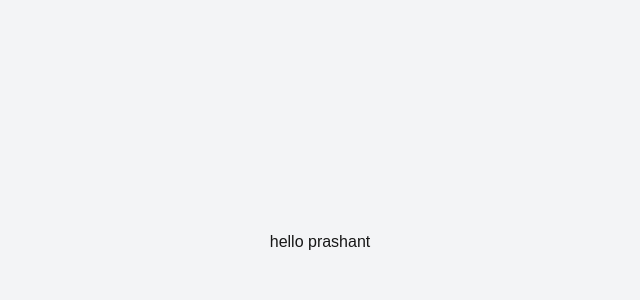
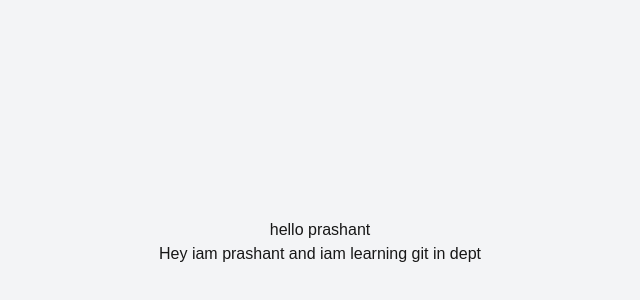
Before and after one commit to prashantbhoite123/Demo-repo-1, a Next.js app in the folder frontend/: page / in a window 1280 px wide. Shown: the part 158-458 px from the top of the page, without its empty margins (320-960 px from the left). Built offline with nearby package versions, Linux system fonts and the light colour scheme.

Commit message:
add my learning msg

```diff
--- a/frontend/src/app/page.tsx
+++ b/frontend/src/app/page.tsx
@@ -4,6 +4,8 @@ export default function Home() {
   return (
     <div className="flex flex-col items-center justify-center min-h-screen bg-gray-100">
       hello prashant
+
+      <h2>Hey iam prashant and iam learning git in dept </h2>
     </div>
   );
 }
```
